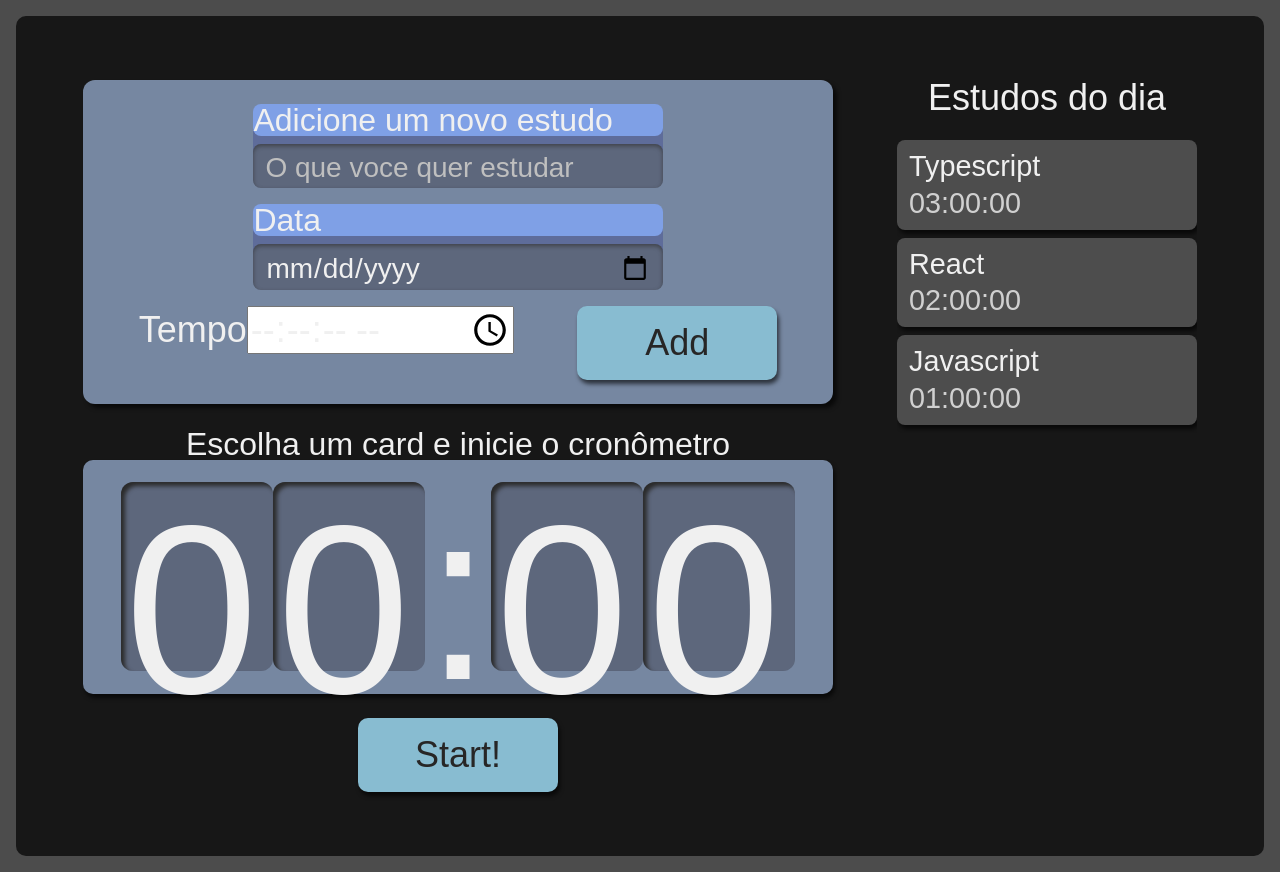
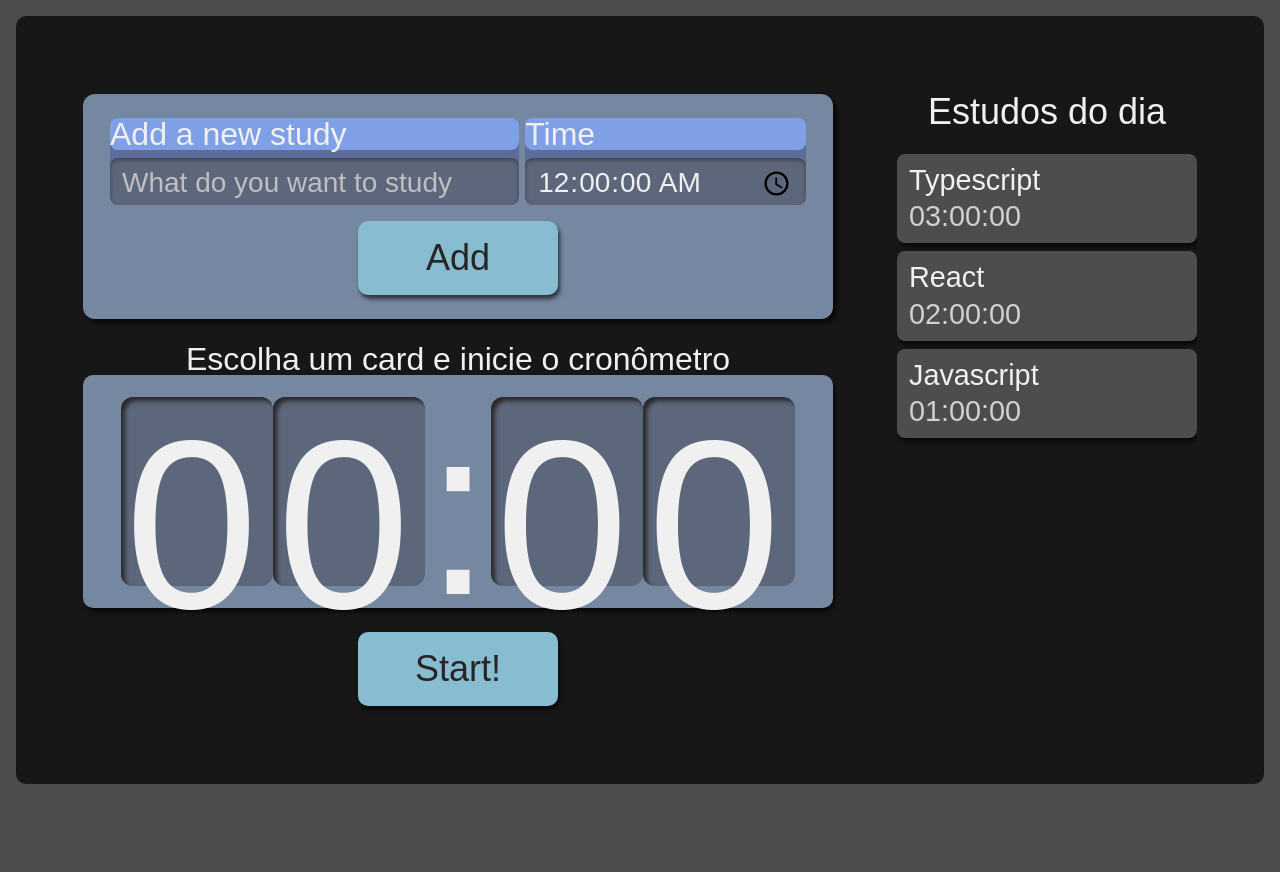
Before and after one commit to vicTavares/alura-studies, a React (Create React App) app: page / in a window 1280 px wide. After the commit the page ends 800 px from the top, so only its background shows below. Built offline with nearby package versions, Linux system fonts and the light colour scheme.

Commit message:
feat(Formulario) altera metodo de inclusao de tarefa
para incluir a partir da caixa de texto

```diff
--- a/src/components/Formulario/index.tsx
+++ b/src/components/Formulario/index.tsx
@@ -1,37 +1,79 @@
 import React from "react";
+import { ITarefa } from "../../types/tarefa";
 import Botao from "../Botao";
 import style from "./Formulario.module.scss";
+import { v4 as uuidv4 } from "uuid";
 
-class Formulario extends React.Component {
+class Formulario extends React.Component<{
+  setTarefas: React.Dispatch<React.SetStateAction<ITarefa[]>>;
+}> {
+  state = {
+    tarefa: "",
+    tempo: "00:00",
+  };
+
+  adicionarTarefa(evento: React.FormEvent<HTMLFormElement>) {
+    // adicionarTarefa(evento: React.FormEvent<HTMLFormElement>) { //evento  e um React.FormEvent que vem de um <HTMLFormElement>
+    evento.preventDefault();
+    // console.log("state: ", this.state); // Ao inves de utilizar o console.log utilizar o setTarefas
+    /* console.log("state:", this.state);*/
+    this.props.setTarefas((tarefasAntigas) => [
+      ...tarefasAntigas,
+      {
+        ...this.state,
+        selecionado: false,
+        completado: false,
+        id: uuidv4(),
+      },
+    ]);
+
+    this.setState({
+      tarefa: "",
+      tempo: "00:00",
+    });
+  }
+
   render(): React.ReactNode {
     return (
-      <form className={style.novaTarefa}>
+      <form
+        className={style.novaTarefa}
+        onSubmit={this.adicionarTarefa.bind(this)} // associar adicionar tarefa ao this com o bind(this)
+      >
         <div className={style.inputContainer}>
-          <label htmlFor="tarefa">Adicione um novo estudo</label>{" "}
+          <label htmlFor="tarefa">Add a new study</label>{" "}
           <input
             type="text"
             name="tarefa"
+            value={this.state.tarefa}
+            onChange={(evento) =>
+              this.setState({ ...this.state, tarefa: evento.target.value })
+            }
             id="tarefa"
-            placeholder="O que voce quer estudar"
+            placeholder="What do you want to study"
             required
           />
         </div>
-        <div className={style.inputContainer}>
+        {/*<div className={style.inputContainer}>
           <label htmlFor="data">Data</label>
           <input type="date" step="1" name="data" />
-        </div>
-        <div>
-          <label htmlFor="tempo">Tempo</label>
+        </div>*/}
+        <div className={style.inputContainer}>
+          <label htmlFor="tempo">Time</label>
           <input
             type="time"
             step="1"
             name="tempo"
+            value={this.state.tempo}
+            onChange={(evento) =>
+              this.setState({ ...this.state, tempo: evento.target.value })
+            }
             min="01:01:2023"
             max="31:12:2050"
             required
           />
         </div>
-        <Botao>Add</Botao>
+        {/* <Botao type="reset">Reset</Botao>*/}
+        <Botao type="submit"> Add</Botao>
       </form>
     );
   }
```
